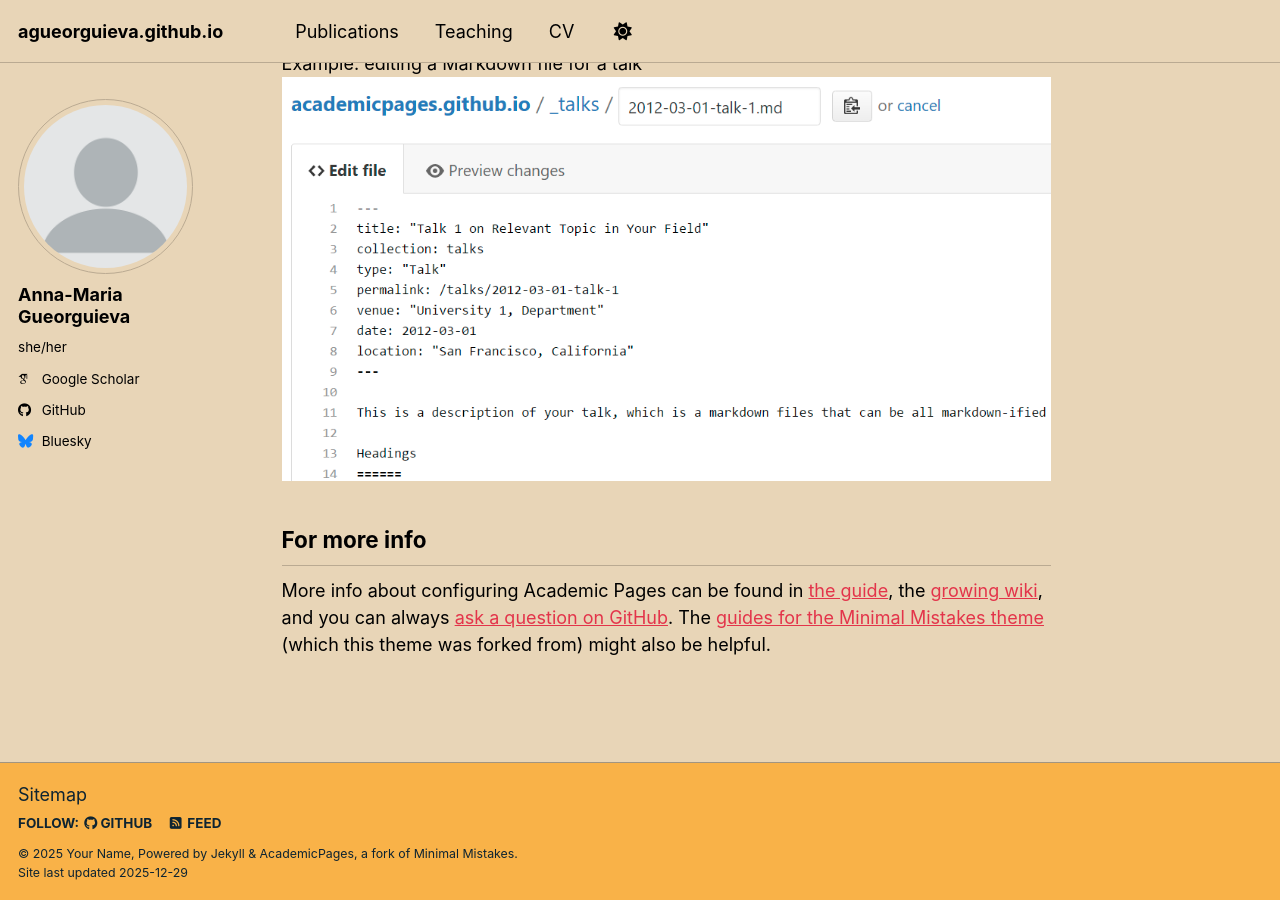
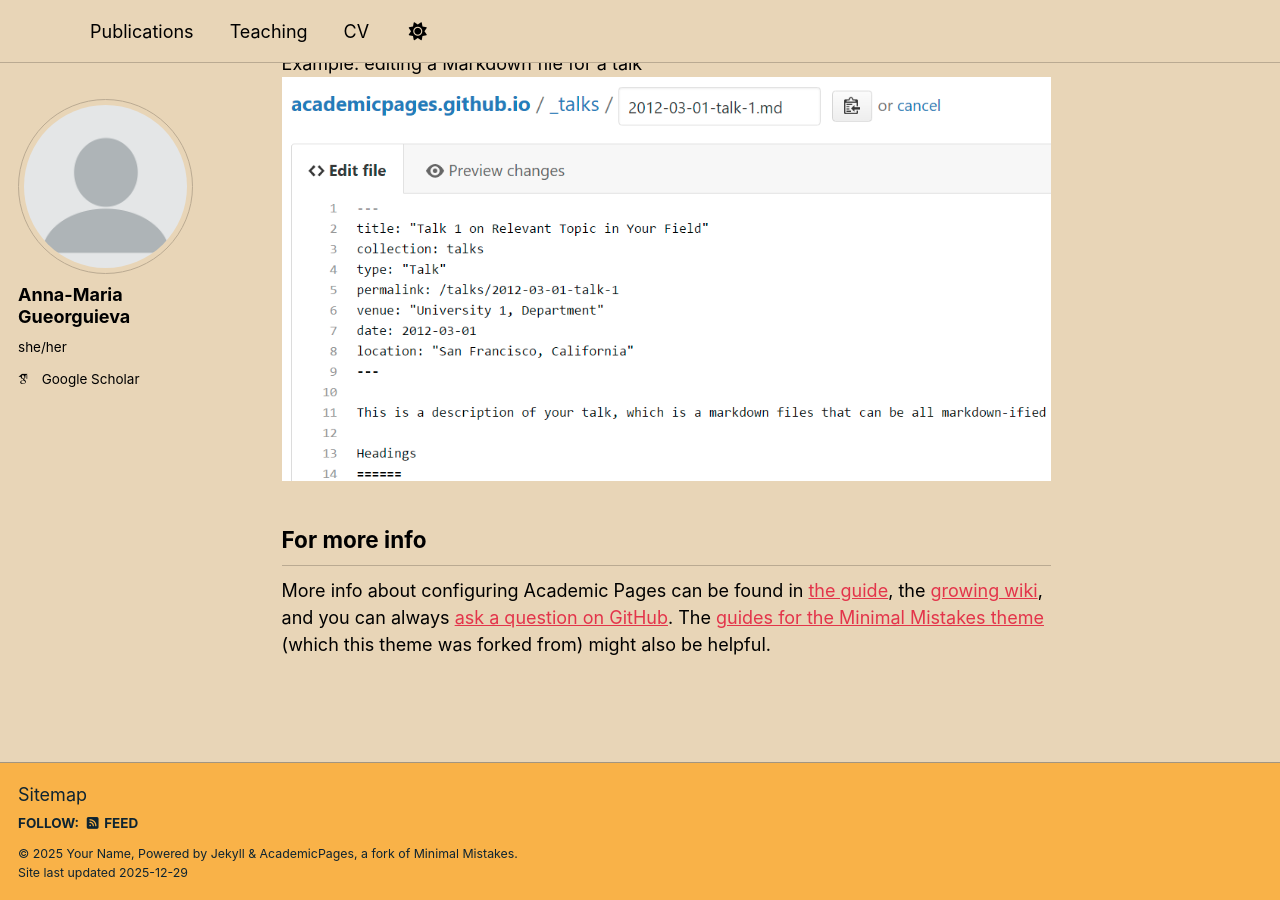
Before and after one commit to agueorguieva/agueorguieva.github.io, a Jekyll site: the page built from _pages/about.md, in a window 1280 px wide and 900 px high, scrolled down 2718 px. Built offline with Jekyll 4.4.1, drawn with Linux system fonts in a browser that asks for light colours; some web fonts are replaced; a script bundle is joined from its source files by our own code; library files that are not in the unit come from our copies.

```diff
--- a/_config.yml
+++ b/_config.yml
@@ -9,7 +9,7 @@
 # Basic Site Settings
 locale                   : "en-US"
 site_theme               : "sunrise" # the available themes options are "default", "air", "sunrise", "mint", "dirt" and "contrast"
-#title                    : "Your Name / Site Title"
+title                    : "                 "
 title_separator          : "-"
 name                     : &name "Your Name"
 description              : &description "Your Name's academic portfolio"   # Update this with a general description of your site, this is the default if not overridden by a page
@@ -51,13 +51,13 @@ author:
   bitbucket        : # Username - Update with your username on the site
   codepen          : # Username
   dribbble         : # Username
-  github           : "academicpages"
+  github           : #"academicpages"
   kaggle           : # Username
   stackoverflow    : # User number or user number and name (i.e., use "1" or "1/jeff-atwood")
 
   # Social media
   artstation       : # Username
-  bluesky          : "bsky.app" # Replace this with you Bluesky username
+  bluesky          : #"bsky.app" # Replace this with you Bluesky username
   facebook         : # Username
   flickr           : # Username
   foursquare       : # Username
```
